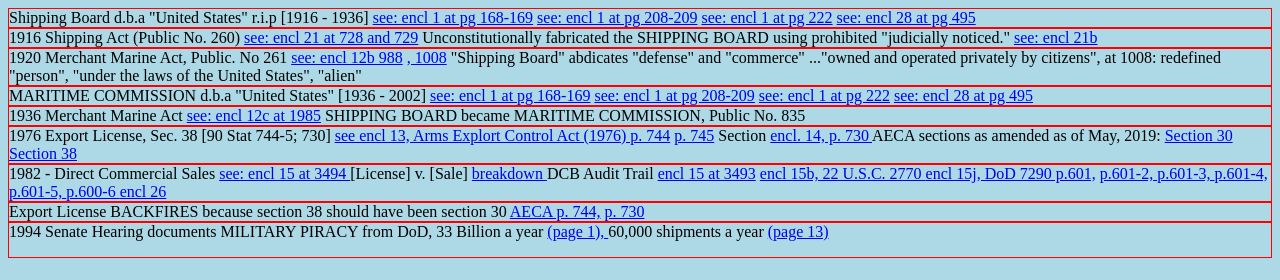
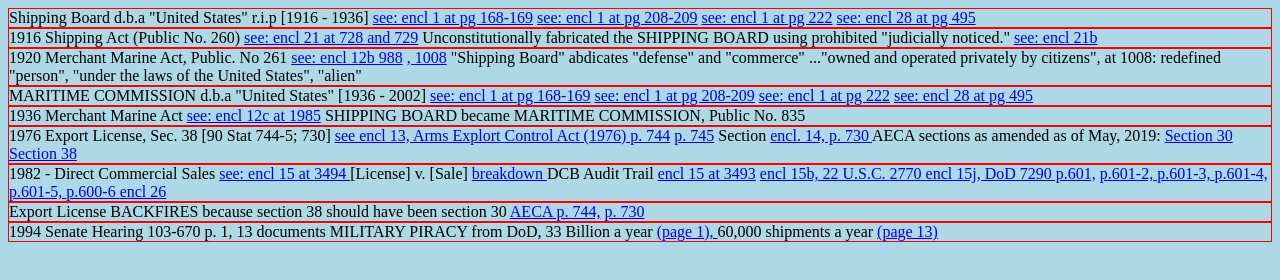
Before and after one commit to aliasus/smoking-guns, a plain HTML site: page index.html in a window 1280 px wide. Drawn offline with Linux system fonts and the light colour scheme.

Commit message:
Update index.html

```diff
--- a/index.html
+++ b/index.html
@@ -81,11 +81,11 @@
                <a href="744.jpg"> AECA p. 744,</a>
                <a href="730.jpg"> p. 730 </a>
            </div>
-           <div class="div3"> 1994 Senate Hearing documents MILITARY PIRACY from DoD, 33 Billion a year
+           <div class="div3"> 1994 Senate Hearing 103-670 p. 1, 13 documents MILITARY PIRACY from DoD, 33 Billion a year
              <a href="1.jpg">(page 1), </a>
              60,000 shipments a year
              <a href="13.jpg">(page 13) </a>
-
+                       </div>
 
            </body>
 </html>
```
